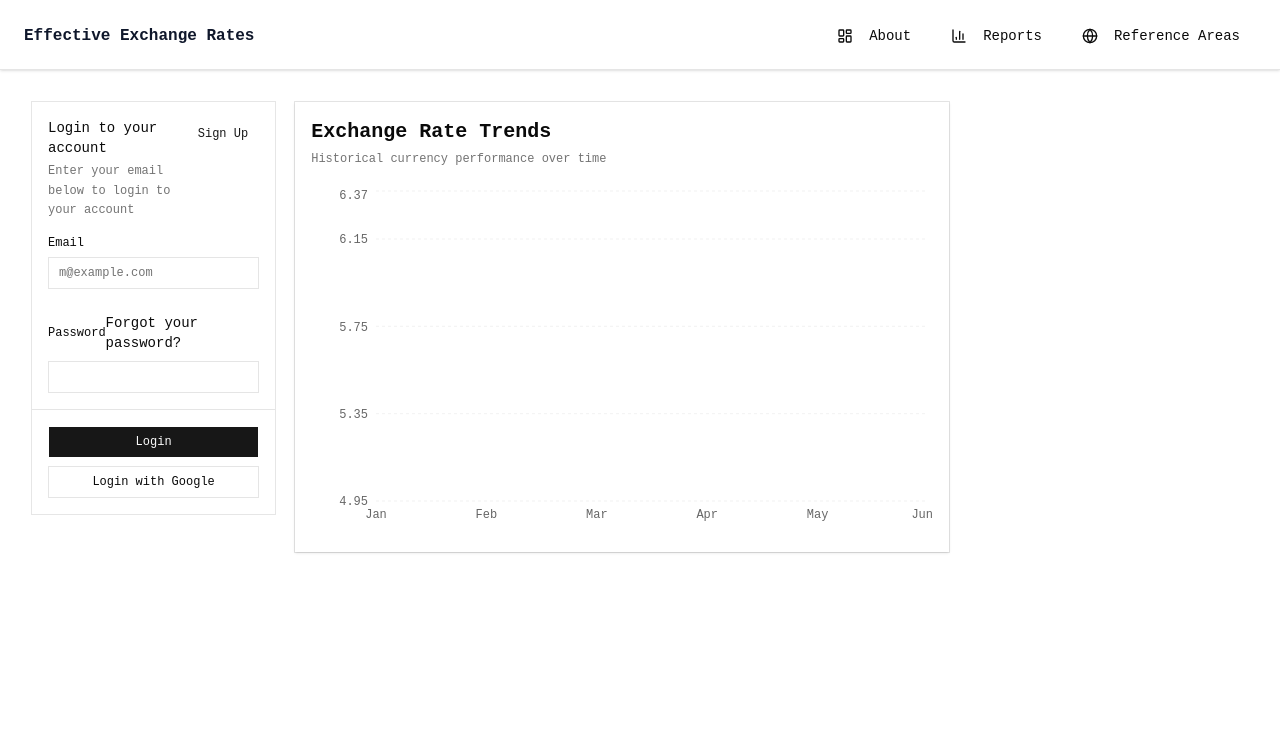
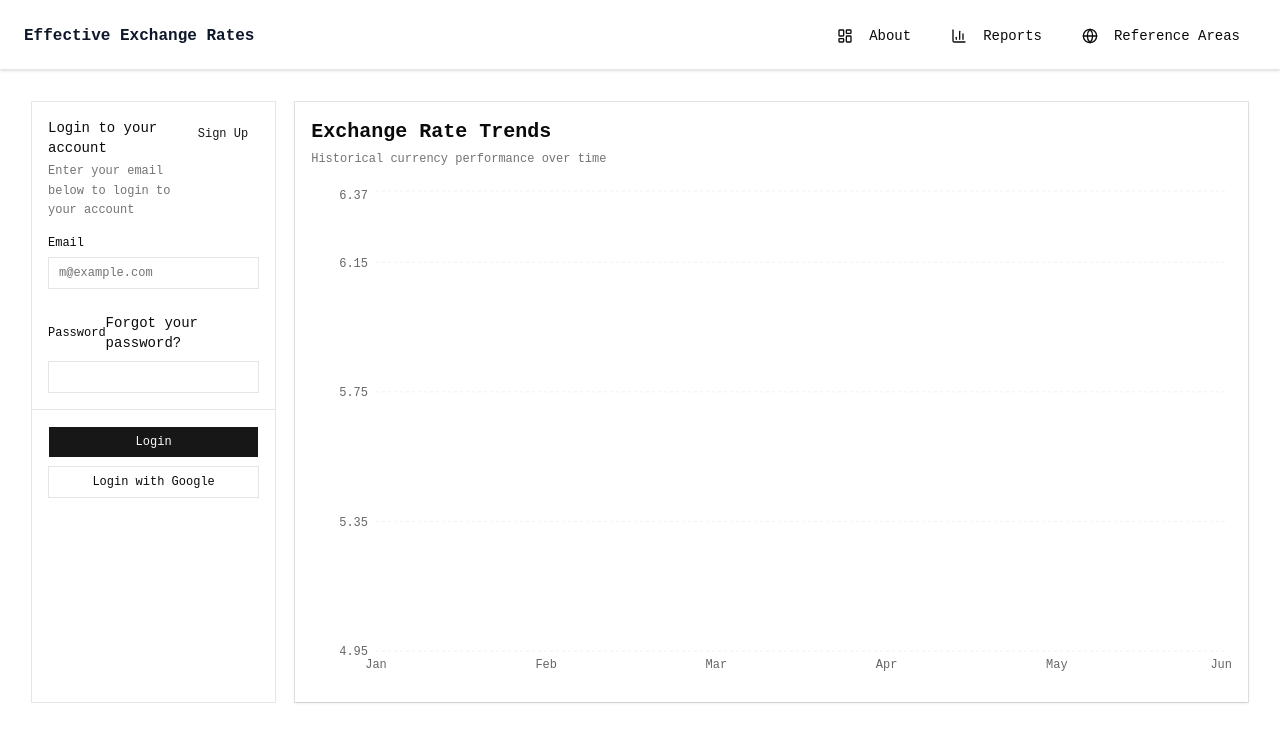
Before and after one commit to rebecaaras/eer-app, a React (Vite) app: page / in a window 1280 px wide. Shown: the top 742 px of the page. Built offline with nearby package versions, Linux system fonts and the light colour scheme.

Commit message:
fix charts and card size and spacing

```diff
--- a/src/App.tsx
+++ b/src/App.tsx
@@ -5,7 +5,7 @@ import ChartFiltersCard from './components/ChartFiltersCard';
 
 function App() {
   return (
-  <div className="flex flex-col">
+  <div className="flex flex-col h-screen">
   <Navbar/>
   <div className="flex flex-row p-8 h-full">
     <ChartFiltersCard/>
--- a/src/components/ChartFiltersCard.tsx
+++ b/src/components/ChartFiltersCard.tsx
@@ -6,7 +6,7 @@ import { Card, CardAction, CardContent, CardDescription, CardFooter, CardHeader,
 
 export default function ChartFiltersCard() {
   return (
-    <Card className="w-full max-w-[20%] h-full mr-5">
+    <Card className="w-full max-w-[20%] h-full mr-5 max-h-[600px]">
       <CardHeader>
         <CardTitle>Login to your account</CardTitle>
         <CardDescription>
--- a/src/components/ExchangeRateChart.tsx
+++ b/src/components/ExchangeRateChart.tsx
@@ -46,7 +46,7 @@ const chartConfig = {
 
 export function ExchangeRateChart() {
   return (
-    <Card className="border-none shadow-sm">
+    <Card className="border-none shadow-sm w-full max-h-[600px]">
       <CardHeader>
         <CardTitle className="text-xl font-bold">
           Exchange Rate Trends
@@ -60,7 +60,7 @@ export function ExchangeRateChart() {
       <CardContent>
         <ChartContainer
           config={chartConfig}
-          className="h-[350px] w-full"
+          className="max-h-[500px] w-full"
         >
           <ResponsiveContainer width="100%" height="100%">
             <LineChart data={chartData}>
```
